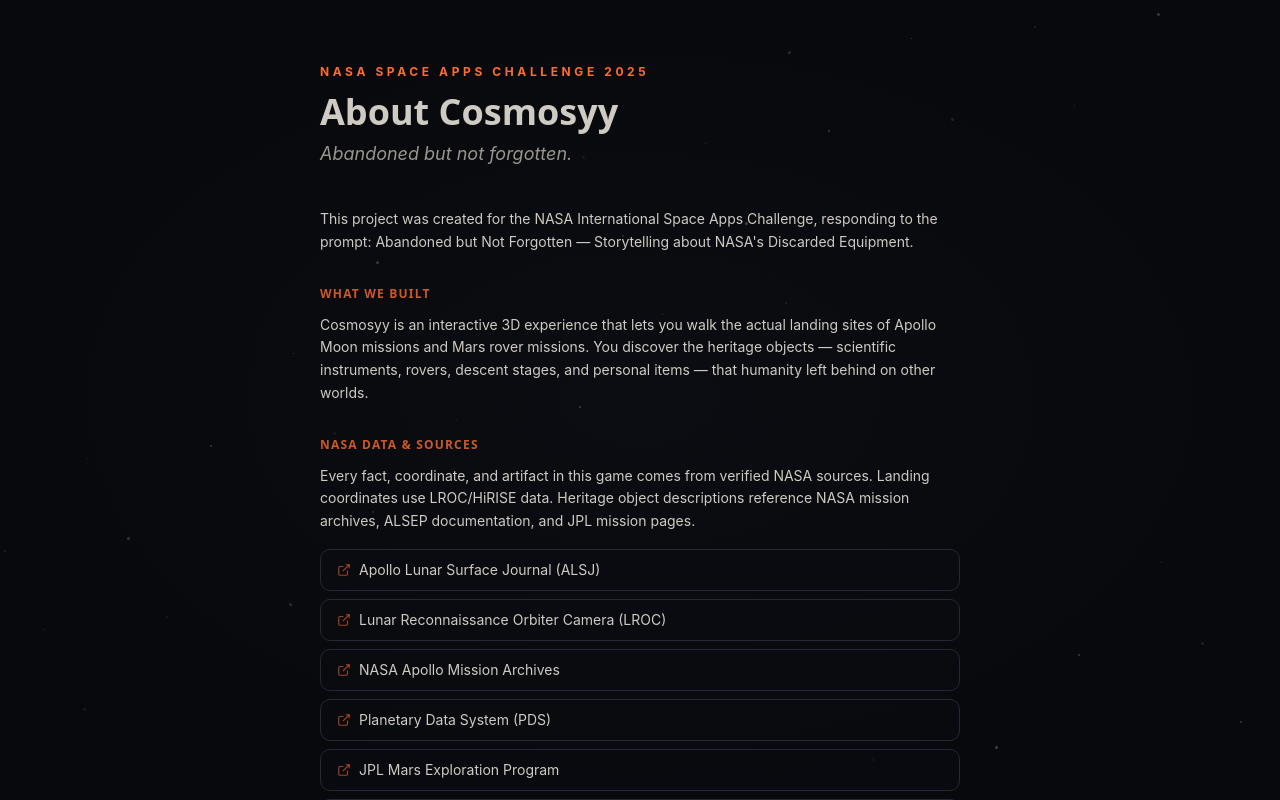
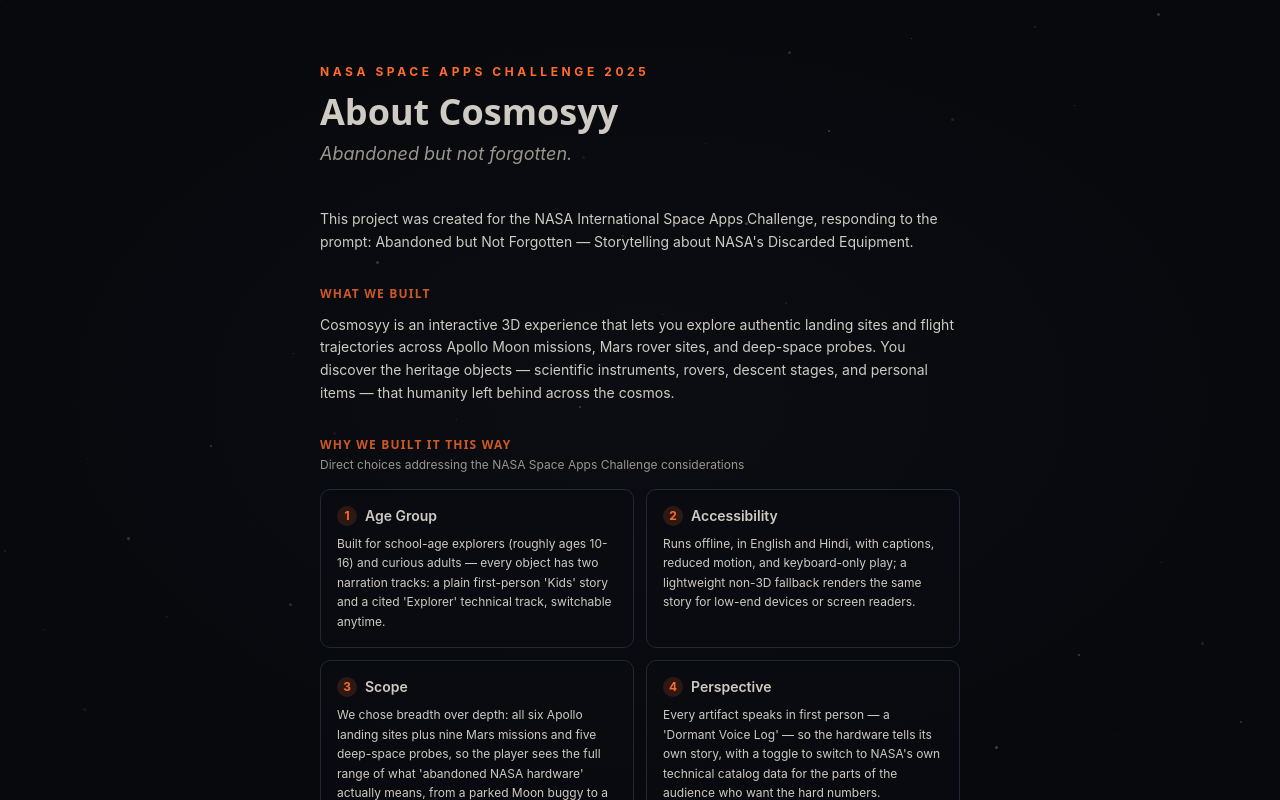
Before and after one commit to learnerabhinavdwivedi-droid/cosmosyy, a React (Vite) app: page /about in a window 1280 px wide. Shown: the top 800 px of the page. Built offline with nearby package versions, Linux system fonts and the light colour scheme.

Commit message:
ALIGN-05: Add explicit Problem Statement considerations and design choices to AboutPage with English and Hindi i18n

```diff
--- a/src/features/about/AboutPage.tsx
+++ b/src/features/about/AboutPage.tsx
@@ -20,6 +20,10 @@ const NASA_SOURCES = [
   {
     label: "ALSEP — Apollo Lunar Surface Experiments Package",
     url: "https://nssdc.gsfc.nasa.gov/planetary/lunar/apollo_alsep.html",
+  },
+  {
+    label: "NASA NSSDCA Master Catalog",
+    url: "https://nssdc.gsfc.nasa.gov/nmc/",
   },
 ];
 
@@ -99,6 +103,79 @@ export default function AboutPage() {
           <p className="mt-3 text-sm leading-relaxed text-regolith-300">
             {t("about.whatWeBuiltDesc")}
           </p>
+        </motion.section>
+
+        {/* Why we built it this way (Design Choices) */}
+        <motion.section
+          className="mt-8"
+          initial={{ opacity: 0 }}
+          animate={{ opacity: 1 }}
+          transition={{ delay: 0.35 }}
+        >
+          <h2 className="text-xs font-bold uppercase tracking-widest text-signal/80">
+            {t("about.whyWeBuilt")}
+          </h2>
+          <p className="mt-1 text-xs text-regolith-400">
+            {t("about.whyWeBuiltSubtitle")}
+          </p>
+
+          <div className="mt-4 grid gap-3 sm:grid-cols-2">
+            <div className="rounded-lg border border-space-700/40 bg-space-900/60 p-4 transition hover:border-signal/30">
+              <div className="flex items-center gap-2">
+                <span className="flex h-5 w-5 items-center justify-center rounded-full bg-signal/15 text-xs font-bold text-signal">
+                  1
+                </span>
+                <h3 className="text-sm font-semibold text-regolith-200">
+                  {t("about.designAgeGroupTitle")}
+                </h3>
+              </div>
+              <p className="mt-2 text-xs leading-relaxed text-regolith-300">
+                {t("about.designAgeGroupDesc")}
+              </p>
+            </div>
+
+            <div className="rounded-lg border border-space-700/40 bg-space-900/60 p-4 transition hover:border-signal/30">
+              <div className="flex items-center gap-2">
+                <span className="flex h-5 w-5 items-center justify-center rounded-full bg-signal/15 text-xs font-bold text-signal">
+                  2
+                </span>
+                <h3 className="text-sm font-semibold text-regolith-200">
+                  {t("about.designAccessibilityTitle")}
+                </h3>
+              </div>
+              <p className="mt-2 text-xs leading-relaxed text-regolith-300">
+                {t("about.designAccessibilityDesc")}
+              </p>
+            </div>
+
+            <div className="rounded-lg border border-space-700/40 bg-space-900/60 p-4 transition hover:border-signal/30">
+              <div className="flex items-center gap-2">
+                <span className="flex h-5 w-5 items-center justify-center rounded-full bg-signal/15 text-xs font-bold text-signal">
+                  3
+                </span>
+                <h3 className="text-sm font-semibold text-regolith-200">
+                  {t("about.designScopeTitle")}
+                </h3>
+              </div>
+              <p className="mt-2 text-xs leading-relaxed text-regolith-300">
+                {t("about.designScopeDesc")}
+              </p>
+            </div>
+
+            <div className="rounded-lg border border-space-700/40 bg-space-900/60 p-4 transition hover:border-signal/30">
+              <div className="flex items-center gap-2">
+                <span className="flex h-5 w-5 items-center justify-center rounded-full bg-signal/15 text-xs font-bold text-signal">
+                  4
+                </span>
+                <h3 className="text-sm font-semibold text-regolith-200">
+                  {t("about.designPerspectiveTitle")}
+                </h3>
+              </div>
+              <p className="mt-2 text-xs leading-relaxed text-regolith-300">
+                {t("about.designPerspectiveDesc")}
+              </p>
+            </div>
+          </div>
         </motion.section>
 
         {/* NASA Data Sources */}
--- a/src/i18n/en.json
+++ b/src/i18n/en.json
@@ -177,7 +177,17 @@
     "challenge": "NASA Space Apps Challenge 2025",
     "challengeDesc": "This project was created for the NASA International Space Apps Challenge, responding to the prompt: Abandoned but Not Forgotten — Storytelling about NASA's Discarded Equipment.",
     "whatWeBuilt": "What We Built",
-    "whatWeBuiltDesc": "Cosmosyy is an interactive 3D experience that lets you walk the actual landing sites of Apollo Moon missions and Mars rover missions. You discover the heritage objects — scientific instruments, rovers, descent stages, and personal items — that humanity left behind on other worlds.",
+    "whatWeBuiltDesc": "Cosmosyy is an interactive 3D experience that lets you explore authentic landing sites and flight trajectories across Apollo Moon missions, Mars rover sites, and deep-space probes. You discover the heritage objects — scientific instruments, rovers, descent stages, and personal items — that humanity left behind across the cosmos.",
+    "whyWeBuilt": "Why We Built It This Way",
+    "whyWeBuiltSubtitle": "Direct choices addressing the NASA Space Apps Challenge considerations",
+    "designAgeGroupTitle": "Age Group",
+    "designAgeGroupDesc": "Built for school-age explorers (roughly ages 10-16) and curious adults — every object has two narration tracks: a plain first-person 'Kids' story and a cited 'Explorer' technical track, switchable anytime.",
+    "designAccessibilityTitle": "Accessibility",
+    "designAccessibilityDesc": "Runs offline, in English and Hindi, with captions, reduced motion, and keyboard-only play; a lightweight non-3D fallback renders the same story for low-end devices or screen readers.",
+    "designScopeTitle": "Scope",
+    "designScopeDesc": "We chose breadth over depth: all six Apollo landing sites plus nine Mars missions and five deep-space probes, so the player sees the full range of what 'abandoned NASA hardware' actually means, from a parked Moon buggy to a probe still drifting past the edge of the solar system.",
+    "designPerspectiveTitle": "Perspective",
+    "designPerspectiveDesc": "Every artifact speaks in first person — a 'Dormant Voice Log' — so the hardware tells its own story, with a toggle to switch to NASA's own technical catalog data for the parts of the audience who want the hard numbers.",
     "nasaData": "NASA Data & Sources",
     "nasaDataDesc": "Every fact, coordinate, and artifact in this game comes from verified NASA sources. Landing coordinates use LROC/HiRISE data. Heritage object descriptions reference NASA mission archives, ALSEP documentation, and JPL mission pages.",
     "heritagePreservation": "Heritage Preservation",
--- a/src/i18n/hi.json
+++ b/src/i18n/hi.json
@@ -177,7 +177,17 @@
     "challenge": "नासा स्पेस ऐप्स चैलेंज 2026",
     "challengeDesc": "यह परियोजना नासा इंटरनेशनल स्पेस ऐप्स चैलेंज के लिए बनाई गई है: नासा के छोड़े गए उपकरणों की कहानी।",
     "whatWeBuilt": "हमने क्या बनाया",
-    "whatWeBuiltDesc": "कॉसमॉसयी एक संवादात्मक 3D अनुभव है जो आपको अपोलो मून मिशन और मार्स रोवर मिशन के वास्तविक लैंडिंग स्थलों पर चलने की अनुमति देता है।",
+    "whatWeBuiltDesc": "कॉसमॉसयी एक संवादात्मक 3D अनुभव है जो आपको अपोलो मून मिशन, मार्स रोवर मिशन और गहरे अंतरिक्ष मिशनों के वास्तविक स्थलों और प्रक्षेप पथों का अन्वेषण करने की अनुमति देता है। आप उन ऐतिहासिक अवशेषों — वैज्ञानिक उपकरणों, रोवर्स, डिसेंट स्टेज और व्यक्तिगत वस्तुओं — की खोज करते हैं जिन्हें मानवता ने अंतरिक्ष में पीछे छोड़ दिया है।",
+    "whyWeBuilt": "हमने इसे इस तरह क्यों बनाया",
+    "whyWeBuiltSubtitle": "नासा स्पेस ऐप्स चैलेंज के विचारों को संबोधित करने वाले डिज़ाइन निर्णय",
+    "designAgeGroupTitle": "आयु वर्ग",
+    "designAgeGroupDesc": "स्कूली उम्र के खोजकर्ताओं (लगभग 10-16 वर्ष) और जिज्ञासु वयस्कों के लिए निर्मित — प्रत्येक वस्तु में दो वर्णन ट्रैक हैं: एक सरल प्रथम-व्यक्ति 'बच्चे' कहानी और एक उद्धृत 'अन्वेषक' तकनीकी ट्रैक, जिसे कभी भी बदला जा सकता है।",
+    "designAccessibilityTitle": "पहुंच एवं सुगमता",
+    "designAccessibilityDesc": "ऑफ़लाइन, अंग्रेज़ी और हिंदी में चलता है, उपशीर्षक, कम गति और केवल कीबोर्ड नियंत्रण के साथ; कम क्षमता वाले उपकरणों या स्क्रीन पाठकों के लिए एक हल्का गैर-3D विकल्प वही कहानी प्रस्तुत करता है।",
+    "designScopeTitle": "विस्तार व दायरा",
+    "designScopeDesc": "हमने गहराई से अधिक विस्तार को चुना: सभी छह अपोलो लैंडिंग स्थल, साथ ही नौ मंगल मिशन और पांच गहरे अंतरिक्ष जांच यान, ताकि खिलाड़ी देख सके कि 'नासा के छोड़े गए उपकरण' का वास्तव में क्या अर्थ है — चंद्रमा पर खड़ी बग्गी से लेकर सौर मंडल के छोर पर बहते अंतरिक्ष यान तक।",
+    "designPerspectiveTitle": "दृष्टिकोण",
+    "designPerspectiveDesc": "प्रत्येक अवशेष प्रथम व्यक्ति में बात करता है — एक 'सुप्त वॉइस लॉग' — ताकि उपकरण अपनी कहानी खुद सुनाए, साथ ही नासा के आधिकारिक तकनीकी कैटलॉग डेटा पर जाने का विकल्प भी उपलब्ध है।",
     "nasaData": "नासा डेटा और स्रोत",
     "nasaDataDesc": "इस खेल का हर तथ्य, निर्देशांक और अवशेष नासा के सत्यापित स्रोतों से लिया गया है।",
     "heritagePreservation": "धरोहर संरक्षण",
--- a/src/test-setup.ts
+++ b/src/test-setup.ts
@@ -1,5 +1,11 @@
 import "@testing-library/jest-dom/vitest";
+import { cleanup } from "@testing-library/react";
+import { afterEach } from "vitest";
 import "./i18n";
+
+afterEach(() => {
+  cleanup();
+});
 
 const storageMock = (() => {
   let store: Record<string, string> = {};
```
Also changed, not shown: 2 other files (tests, documents, lock files or other folders).
